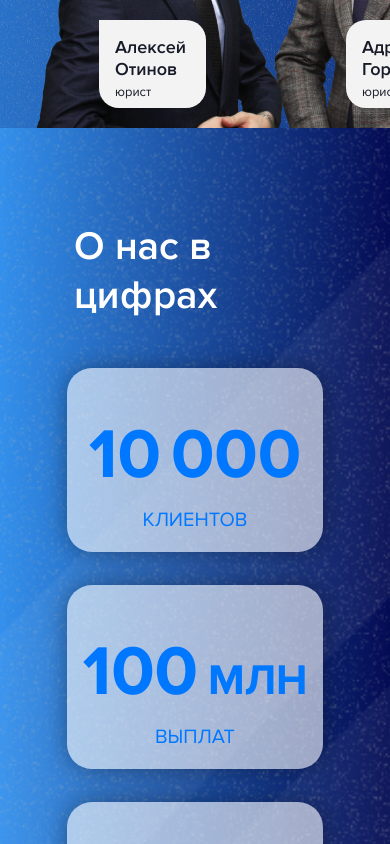
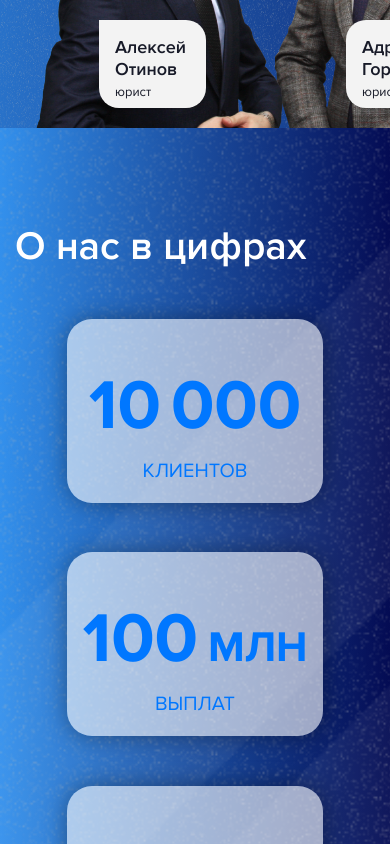
Before and after one commit to Photokub/zalivam-net, a React (Create React App) app: page / in a window 390 px wide. Shown: the part 1020-1864 px from the top of the page. Built offline with nearby package versions, Linux system fonts and the light colour scheme.

Commit message:
Feat: Верстка About на брейкпойнту 586px

```diff
--- a/src/components/About/About.css
+++ b/src/components/About/About.css
@@ -34,4 +34,9 @@
     padding: 94px 0 63px 0;
     margin: 0 74px;
   }
+}
+@media screen and (max-width: 568px) {
+  .about__wrap {
+    margin: 0 15px;
+  }
 }/*# sourceMappingURL=About.css.map */
--- a/src/components/About/About.scss
+++ b/src/components/About/About.scss
@@ -36,3 +36,9 @@
         margin: 0 74px;
     }
 }
+
+@media  screen and (max-width: 568px) {
+    .about__wrap{
+        margin: 0 15px;
+    }
+}
```
Also changed, not shown: 1 other file (tests, documents, lock files or other folders).
